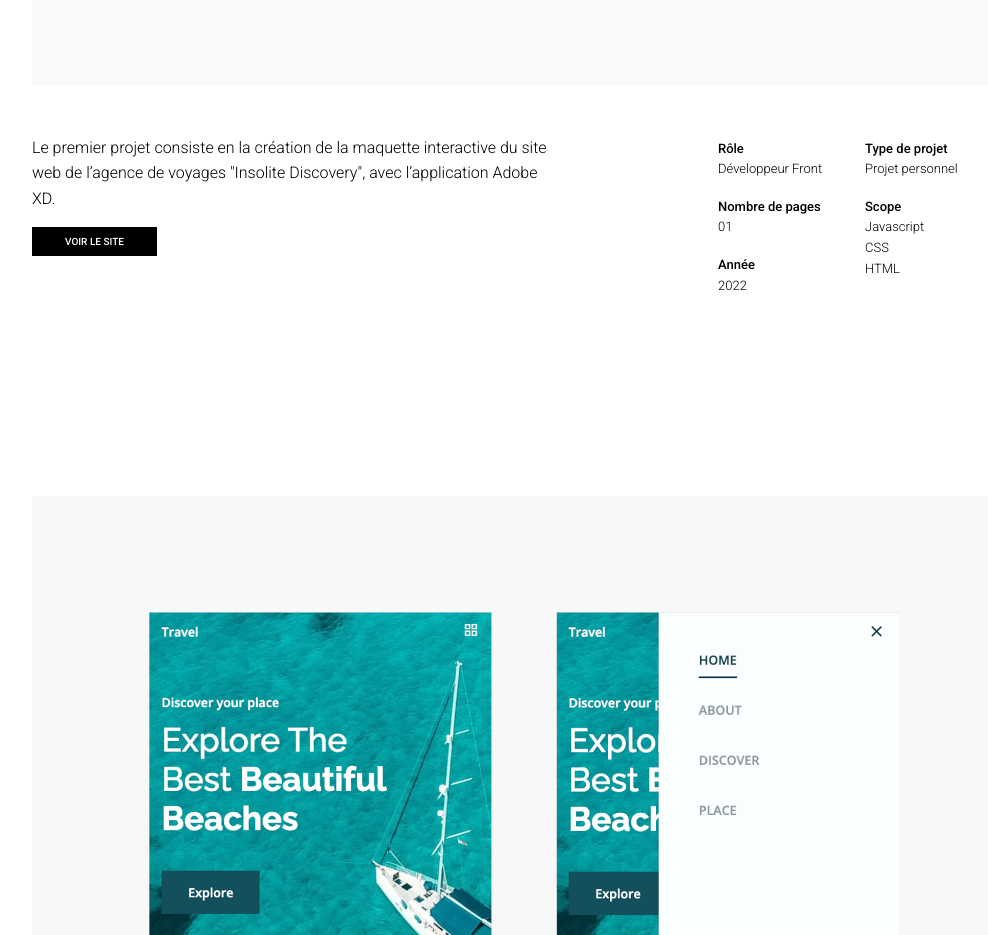
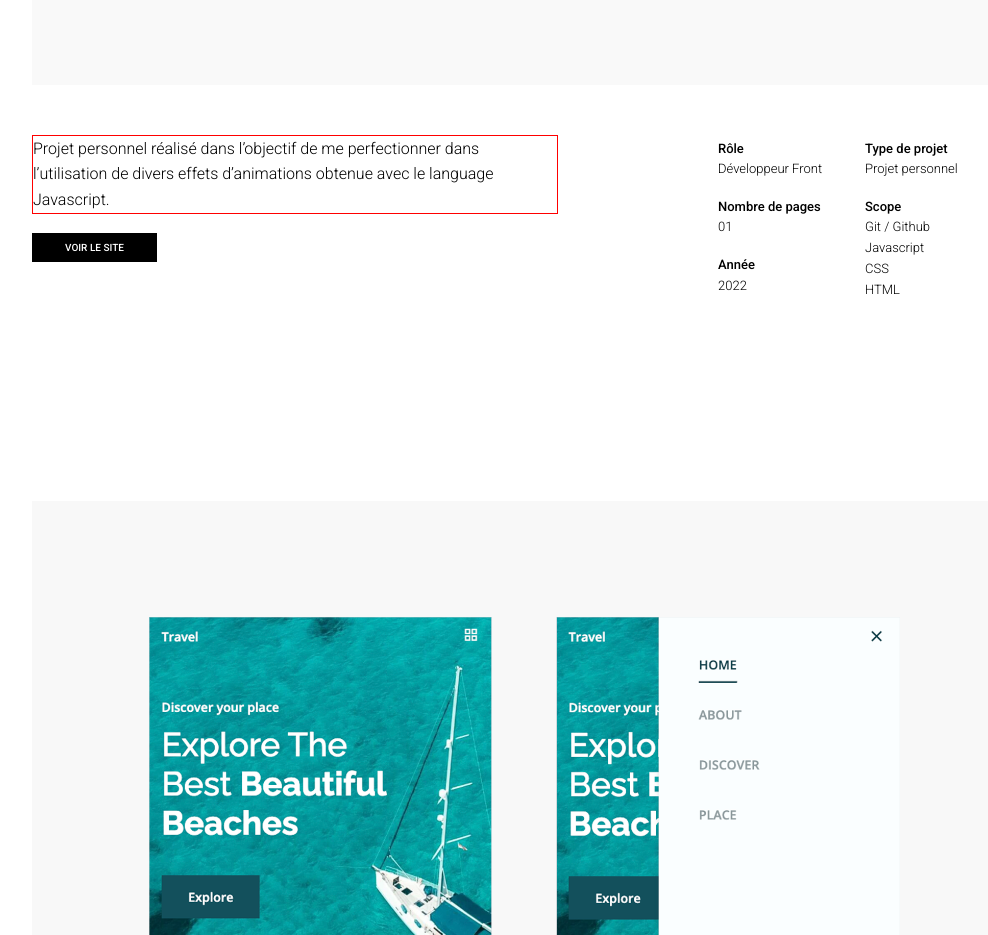
Before and after one commit to kayancodes/travel_js, a plain HTML site: page index.html in a window 1280 px wide. Shown: the part 1040-1975 px from the top of the page, without its empty margins (118-1106 px from the left). Drawn offline with nearby package versions, Linux system fonts and the light colour scheme.

Commit message:
ajout texte

```diff
--- a/index.html
+++ b/index.html
@@ -50,8 +50,8 @@
 
                     <div class="introduction_texte">
                         <p>
-                            Le premier projet consiste en la création de la maquette interactive du site web de l’agence
-                            de voyages "Insolite Discovery", avec l’application Adobe XD.</br>
+                            Projet personnel réalisé dans l’objectif de me perfectionner dans l’utilisation de divers
+                            effets d’animations obtenue avec le language Javascript.</br>
                         </p>
                         <div class="introduction_button">
                             <a href="https://kayancodes.github.io/travel/" target="_blank"
@@ -89,6 +89,7 @@
                             </div>
                             <div class="droite_item">
                                 <h3>Scope</h3>
+                                <p>Git / Github</p>
                                 <p>Javascript</p>
                                 <p>CSS</p>
                                 <p>HTML</p>
--- a/style.scss
+++ b/style.scss
@@ -263,6 +263,10 @@ main{
     margin-bottom: var(--mb-60);
     text-align: left;
 }
+.main__body .introduction_texte p{
+    border: 1px solid red;
+    margin-bottom: 1.2rem !important;
+    }
 .main__body .introduction_button{
     text-align: left;
     margin-top: 20px;
```
Also changed, not shown: style.css, 1 other file.
